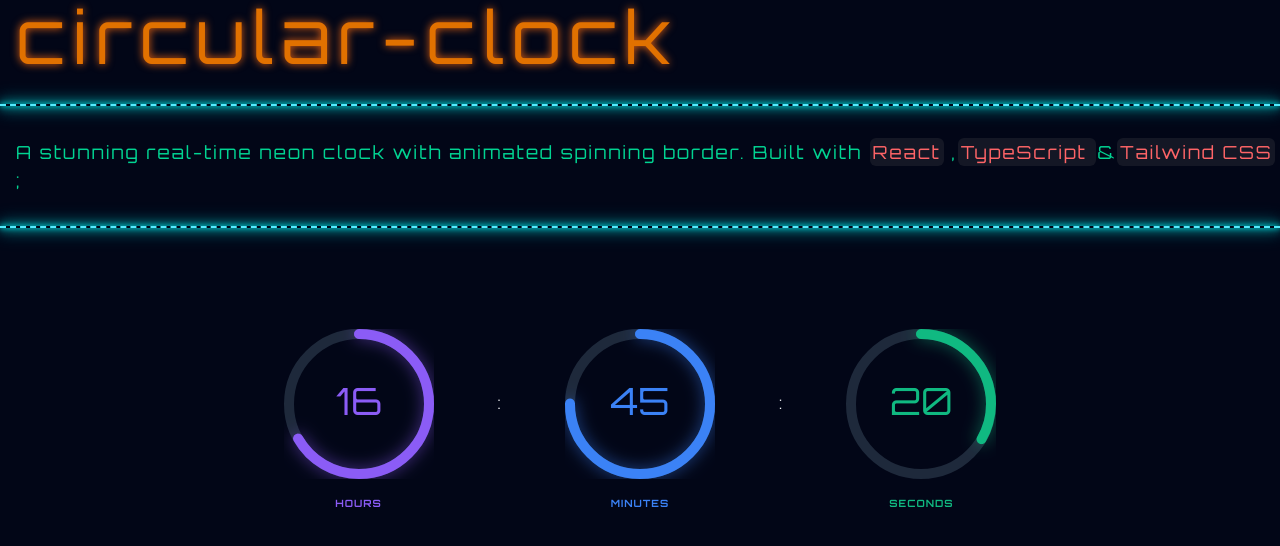
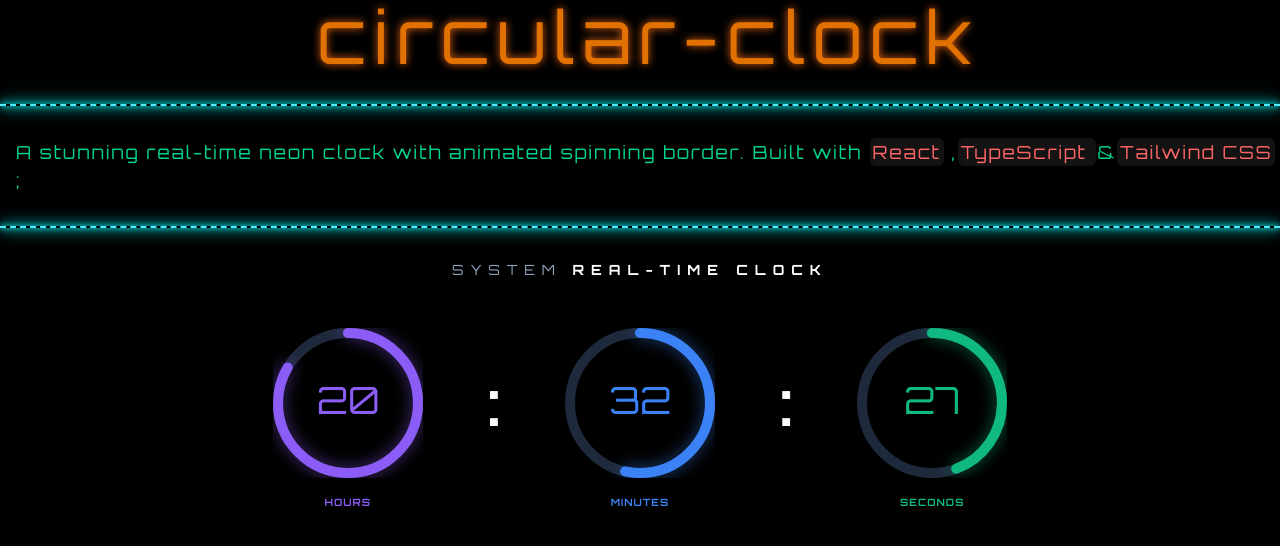
Before and after one commit to alisoltaninejad/circular-clock, a React (Vite) app: page / in a window 1280 px wide. Shown: the top 546 px of the page. Built offline with nearby package versions, Linux system fonts and the light colour scheme.

Commit message:
feat: define TimerPage component wuth real-time timer

```diff
--- a/src/App.tsx
+++ b/src/App.tsx
@@ -1,24 +1,8 @@
-import CircularProgress from "./components/CircularProgress";
+import TimerPage from "../src/components/TimerPage";
 function App() {
   return (
     <>
-      <h1 className="text-7xl pl-4 text-amber-600 tracking-widest  drop-shadow-[0_0_4px_#ee6612]">
-        circular-clock
-      </h1>
-      <hr className="divider-neon " />
-      <h5 className=" text-lg pl-4 text-emerald-400 tracking-widest">
-        A stunning real-time neon clock with animated spinning border. Built
-        with <span className="text-red-400  glass text-lg">React</span> ,
-        <span className="text-red-400 glass text-lg">TypeScript </span> &
-        <span className="text-red-400 glass text-lg">Tailwind CSS</span> ;
-      </h5>
-      <hr className="divider-neon" />
-
-     <div className="h-72 flex flex-row flex-wrap justify-center items-center gap-8 md:gap-16">
-      <CircularProgress value={16} max={24} label="Hours" color="#8b5cf6" />:
-      <CircularProgress value={45} max={60} label="Minutes" color="#3b82f6" />:
-       <CircularProgress value={20} max={60} label="Seconds" color="#10b981" />
-     </div>
+    <TimerPage/>
     </>
   );
 }
--- /dev/null
+++ b/src/components/TimerPage.tsx
@@ -0,0 +1,64 @@
+import React, { useState, useEffect } from "react";
+import CircularProgress from "./CircularProgress";
+import "../index.css";
+const TimerPage: React.FC = () => {
+  const [time, setTime] = useState(new Date());
+
+  // استفاده ازش برای تایمر هنگام mount  کامپوننت
+  useEffect(() => {
+    // آپدیت کردن وضعیت بر اساس ساعت واقعی سیستم در هر ثانیه
+    const timer = setInterval(() => {
+      setTime(new Date());
+    }, 1000);
+
+  }, []);
+
+  const hours = time.getHours();
+  const minutes = time.getMinutes();
+  const seconds = time.getSeconds();
+
+  return (
+    <div className="min-h-screen w-full bg-black flex flex-col items-center justify-items-stretch ">
+      <h1 className="text-7xl pl-4 text-amber-600 tracking-widest  drop-shadow-[0_0_4px_#ee6612]">
+        circular-clock
+      </h1>
+      <hr className="divider-neon " />
+      <h5 className=" text-lg pl-4 text-emerald-400 tracking-widest">
+        A stunning real-time neon clock with animated spinning border. Built
+        with <span className="text-red-400  glass text-lg">React</span> ,
+        <span className="text-red-400 glass text-lg">TypeScript </span> &
+        <span className="text-red-400 glass text-lg">Tailwind CSS</span> ;
+      </h5>
+      <hr className="divider-neon " />
+
+      <h1 className="text-slate-400 text-sm tracking-[0.5em] uppercase ">
+        System <span className="text-white font-bold">Real-time Clock</span>
+      </h1>
+
+      <div className=" flex flex-row flex-wrap justify-center items-center mt-12 gap-8 md:gap-16">
+        <CircularProgress
+          value={hours}
+          max={24}
+          label="Hours"
+          color="#8b5cf6"
+        />
+        <span className="text-6xl font-bold">:</span>
+        <CircularProgress
+          value={minutes}
+          max={60}
+          label="Minutes"
+          color="#3b82f6"
+        />
+        <span className="text-6xl font-bold">:</span>
+        <CircularProgress
+          value={seconds}
+          max={60}
+          label="Seconds"
+          color="#10b981"
+        />
+      </div>
+    </div>
+  );
+};
+
+export default TimerPage;
```
